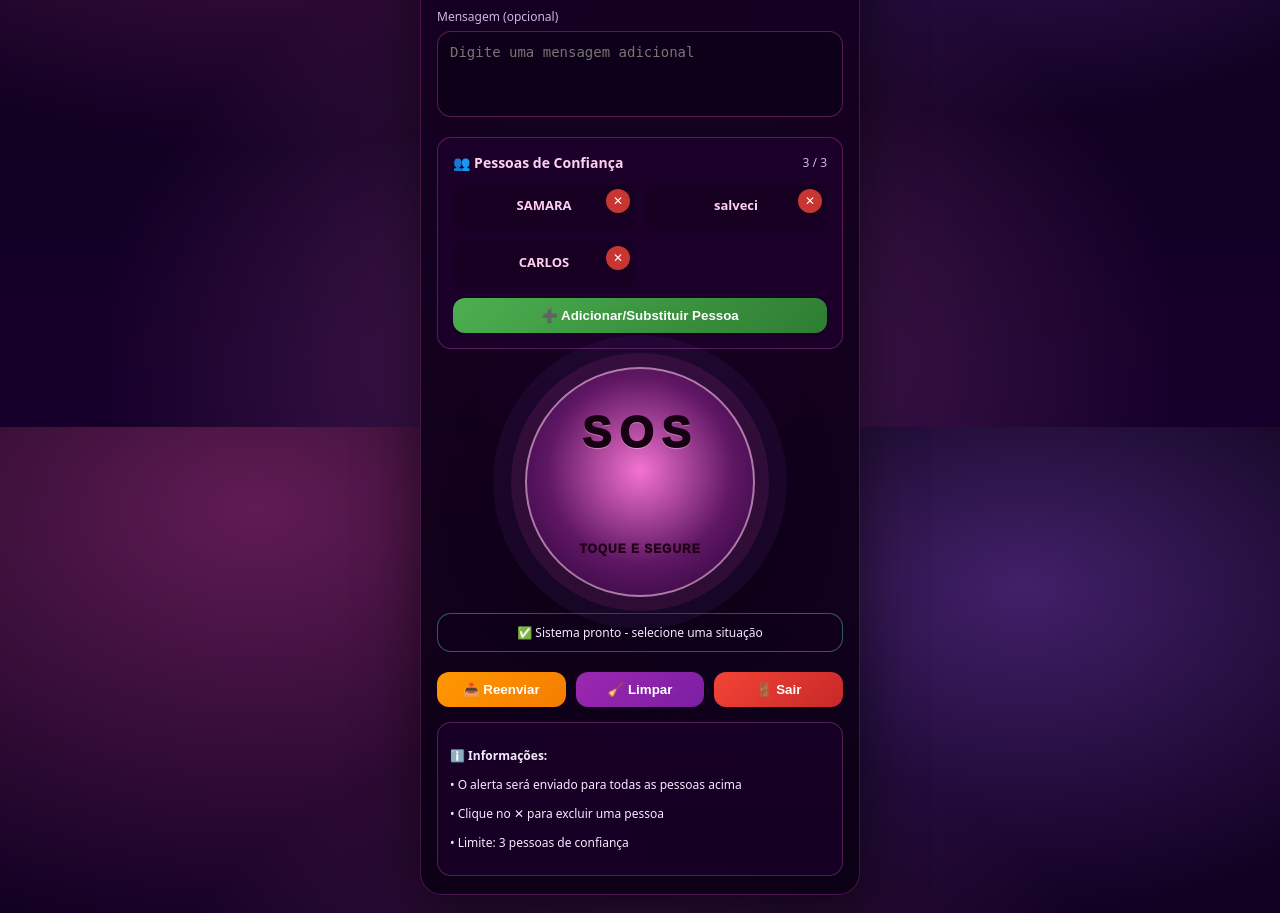
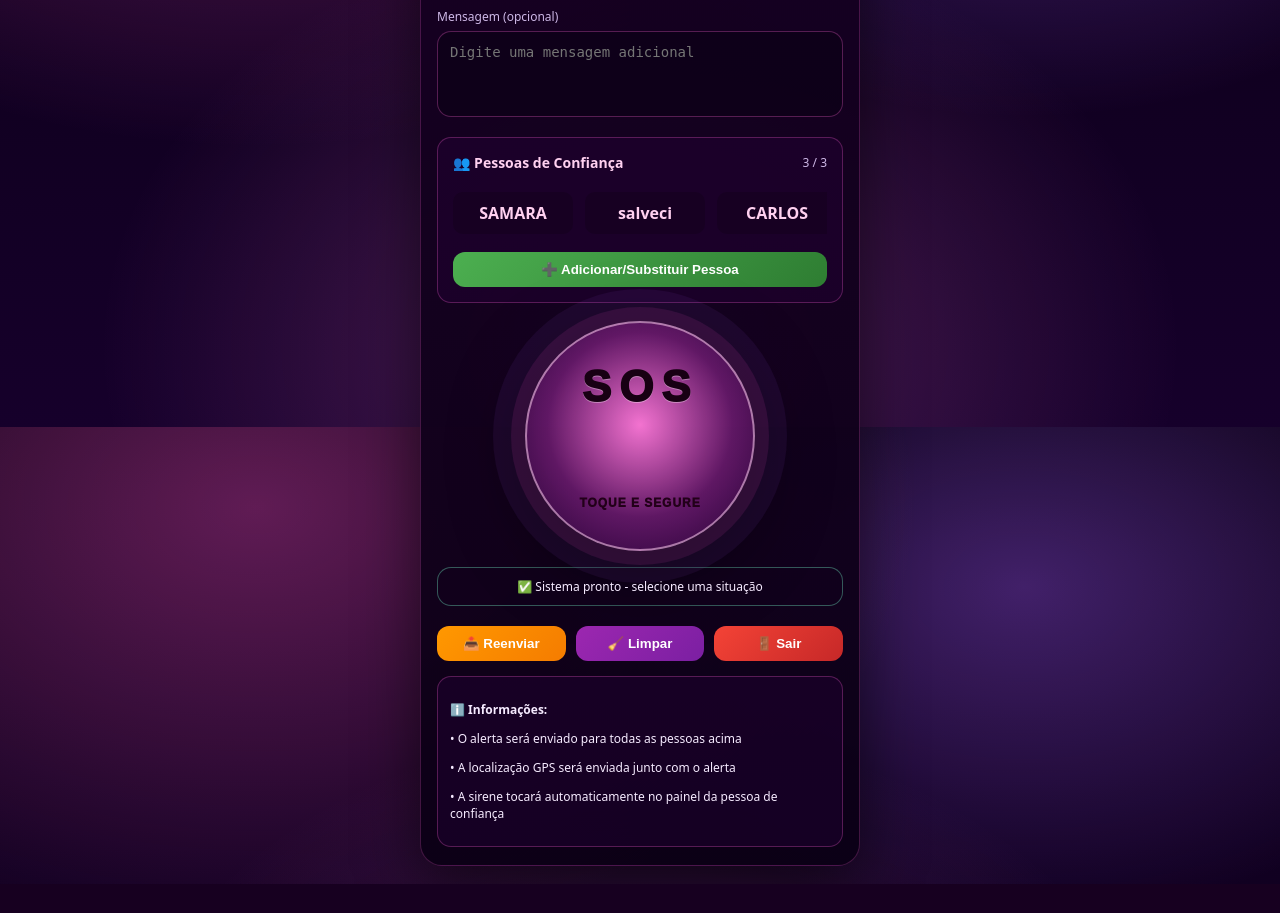
Before and after one commit to salveci2022/aurora_mulher_segura, a Flask app: page /panic in a window 1280 px wide. Shown: the part 373-1286 px from the top of the page. After the commit the page ends 1257 px from the top, so only its background shows below. Run offline with Flask 3, Linux system fonts and the light colour scheme.

Commit message:
add arquivos no repo

```diff
--- a/templates/panic_button.html
+++ b/templates/panic_button.html
@@ -60,45 +60,21 @@
             font-weight: bold;
             color: #ffd0f0;
         }
-        .trusted-grid {
-            display: grid;
-            grid-template-columns: repeat(auto-fit, minmax(120px, 1fr));
-            gap: 10px;
+        .trusted-names {
+            display: flex;
+            gap: 12px;
+            overflow-x: auto;
+            padding: 8px 0;
         }
-        .trusted-item {
+        .trusted-name {
             background: rgba(20, 0, 28, 0.5);
             border-radius: 10px;
-            padding: 12px;
+            padding: 10px 15px;
+            font-weight: bold;
+            color: #ffd0f0;
+            white-space: nowrap;
+            min-width: 120px;
             text-align: center;
-            position: relative;
-        }
-        .trusted-name {
-            font-weight: bold;
-            font-size: 13px;
-            color: #ffd0f0;
-            margin-bottom: 5px;
-        }
-        .trusted-delete {
-            position: absolute;
-            top: 5px;
-            right: 5px;
-            background: rgba(244, 67, 54, 0.8);
-            border: none;
-            border-radius: 50%;
-            width: 24px;
-            height: 24px;
-            color: white;
-            font-size: 12px;
-            cursor: pointer;
-            padding: 0;
-            display: flex;
-            align-items: center;
-            justify-content: center;
-            transition: all 0.3s;
-        }
-        .trusted-delete:hover {
-            background: rgba(244, 67, 54, 1);
-            transform: scale(1.1);
         }
         .trusted-empty {
             text-align: center;
@@ -167,12 +143,9 @@
                         <span class="small muted">{{ trusted_names|length }} / 3</span>
                     </div>
                     {% if trusted_names and trusted_names|length > 0 %}
-                        <div class="trusted-grid">
+                        <div class="trusted-names">
                             {% for name in trusted_names %}
-                            <div class="trusted-item">
-                                <button class="trusted-delete" onclick="deleteTrusted('{{ loop.index0 }}')" title="Excluir">✕</button>
-                                <div class="trusted-name">{{ name }}</div>
-                            </div>
+                            <div class="trusted-name">{{ name }}</div>
                             {% endfor %}
                         </div>
                         <button class="trusted-add-btn" onclick="window.location.href='/panel/login'">
@@ -208,8 +181,8 @@
                 <div class="info-box" style="margin-top: 15px;">
                     <p class="small"><strong>ℹ️ Informações:</strong></p>
                     <p class="small">• O alerta será enviado para todas as pessoas acima</p>
-                    <p class="small">• Clique no ✕ para excluir uma pessoa</p>
-                    <p class="small">• Limite: 3 pessoas de confiança</p>
+                    <p class="small">• A localização GPS será enviada junto com o alerta</p>
+                    <p class="small">• A sirene tocará automaticamente no painel da pessoa de confiança</p>
                 </div>
             </div>
         </div>
@@ -218,13 +191,6 @@
     <script src="{{ url_for('static', filename='js/panic.js') }}"></script>
     <script>
         let ultimoAlerta = null;
-
-        function deleteTrusted(index) {
-            if (confirm('Deseja realmente excluir esta pessoa de confiança?')) {
-                // Redireciona para o painel admin para exclusão
-                window.location.href = '/panel/login?delete=' + index;
-            }
-        }
 
         function reenviarAlerta() {
             if (!ultimoAlerta) {
```
Also changed, not shown: templates/panel_admin.html (+76 -0 lines).
